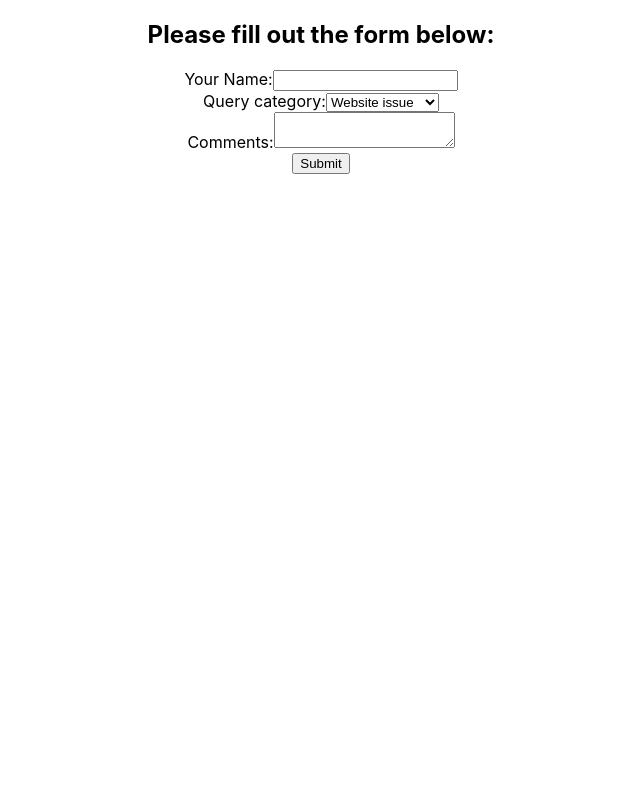
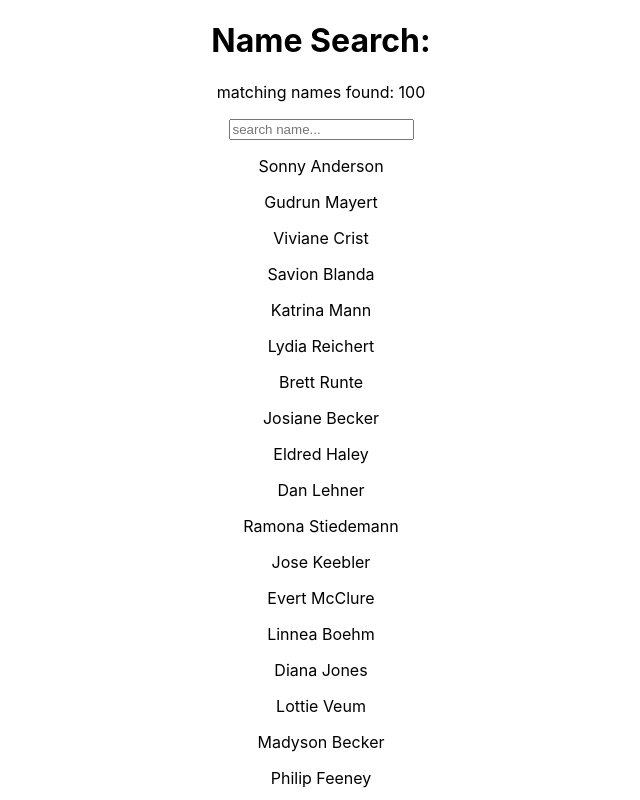
Before and after one commit to HarryRHayden/gitpod-react, a React (Create React App) app in the folder my-app/: page / in a window 1280 px wide. Shown: the top 800 px of the page, without its empty margins (319-959 px from the left). Built offline with nearby package versions, Linux system fonts and the light colour scheme.

Commit message:
add searchbar challenge

```diff
--- a/my-app/src/App.js
+++ b/my-app/src/App.js
@@ -1,11 +1,11 @@
 // import logo from './logo.svg';
 import React from "react";
 import "./App.css";
-import UncontrolledForm from "./components/UncontrolledForm";
+import SearchBar from "./components/SearchBar";
 
 function App() {
   return <div className="App">
-      <UncontrolledForm />
+      <SearchBar />
     </div>;
 }
 
--- /dev/null
+++ b/my-app/src/components/SearchBar.js
@@ -0,0 +1,44 @@
+import React, { Component } from 'react'
+import importedNames from '../names'
+
+export class SearchBar extends Component {
+    constructor(props) {
+      super(props)
+
+      this.state = {
+         names: importedNames
+      }
+    }
+    handleChange = (event) => {
+        const inputText = event.target.value.toLowerCase()
+        console.log(inputText)
+        const filteredNames = importedNames.filter(name => {
+            return name.toLowerCase().includes(inputText)
+        })
+        this.setState({
+            names: filteredNames
+        })
+    }
+  render() {
+    return (
+      <div>
+        <h1>Name Search:</h1>
+        <p>matching names found: {this.state.names.length}</p>
+        <form>
+            <input
+                type="text"
+                placeholder="search name..."
+                onChange={(event) => this.handleChange(event)}
+            />
+            <div style={{margin: 'auto'}}>
+                {this.state.names.map(name => {
+                    return <p key={name}>{name}</p>
+                })}
+            </div>
+        </form>
+      </div>
+    )
+  }
+}
+
+export default SearchBar
--- a/my-app/src/components/UncontrolledForm.js
+++ b/my-app/src/components/UncontrolledForm.js
@@ -24,6 +24,7 @@
                             id="id-name"
                             name="name"
                             type="text"
+                            defaultValue="John Smith"
                             ref={this.inputName}
                         />
                     </div>
--- /dev/null
+++ b/my-app/src/names.js
@@ -0,0 +1,103 @@
+const names = [
+    "Sonny Anderson",
+    "Gudrun Mayert",
+    "Viviane Crist",
+    "Savion Blanda",
+    "Katrina Mann",
+    "Lydia Reichert",
+    "Brett Runte",
+    "Josiane Becker",
+    "Eldred Haley",
+    "Dan Lehner",
+    "Ramona Stiedemann",
+    "Jose Keebler",
+    "Evert McClure",
+    "Linnea Boehm",
+    "Diana Jones",
+    "Lottie Veum",
+    "Madyson Becker",
+    "Philip Feeney",
+    "Kobe Kuhic",
+    "Jessica Wisoky",
+    "Kasey Auer",
+    "Arnoldo Sipes",
+    "Madisen Davis",
+    "Alex Swaniawski",
+    "Helene Jenkins",
+    "Leone Olson",
+    "Ola Lockman",
+    "Kaylie Mueller",
+    "Kitty Steuber",
+    "Ralph Mosciski",
+    "Zane Bradtke",
+    "Syble Torp",
+    "Luella Weimann",
+    "Rigoberto Dicki",
+    "Andre Gusikowski",
+    "Moshe Torphy",
+    "Rhoda Rosenbaum",
+    "Libby Spinka",
+    "Maeve Zieme",
+    "Sydney Gleichner",
+    "Jimmy Blick",
+    "Tara Casper",
+    "Cayla Upton",
+    "Keith Wyman",
+    "Derick Emmerich",
+    "Nia Waelchi",
+    "Armani Nienow",
+    "Keyon DuBuque",
+    "Keeley Doyle",
+    "Kristoffer Monahan",
+    "Brendon Orn",
+    "Brandy Romaguera",
+    "Lyda Hane",
+    "Lisandro Bauch",
+    "Oma Hirthe",
+    "Caleb Dicki",
+    "Sydney O'Kon",
+    "Missouri Greenholt",
+    "Kylie Green",
+    "Kiel Erdman",
+    "Anahi Balistreri",
+    "Rico Rippin",
+    "Ramiro Dach",
+    "Princess Bosco",
+    "Pink Stoltenberg",
+    "Adan Rau",
+    "Dessie Heller",
+    "Nyah Zulauf",
+    "Makayla Fisher",
+    "Neoma Stanton",
+    "Ebba Dooley",
+    "Rachel Denesik",
+    "Drew Crist",
+    "Wava Will",
+    "Loraine Macejkovic",
+    "Americo Mann",
+    "Jules Konopelski",
+    "Gloria Ankunding",
+    "Austin Wilderman",
+    "Sage Veum",
+    "Dorris Friesen",
+    "Wellington Klein",
+    "Asa Quitzon",
+    "Misty Schumm",
+    "Muhammad Bayer",
+    "Dante Ondricka",
+    "Lurline Kuvalis",
+    "Conner Herzog",
+    "Shanie Franecki",
+    "Lois Bednar",
+    "Carey Predovic",
+    "Adelbert Heidenreich",
+    "Romaine Jacobs",
+    "Jake Schuppe",
+    "Meta Parisian",
+    "Dillon Feest",
+    "Amanda O'Keefe",
+    "Kaitlyn O'Keefe",
+    "Earnest Jenkins",
+    "Reymundo Gleason"
+]
+export default names
```
